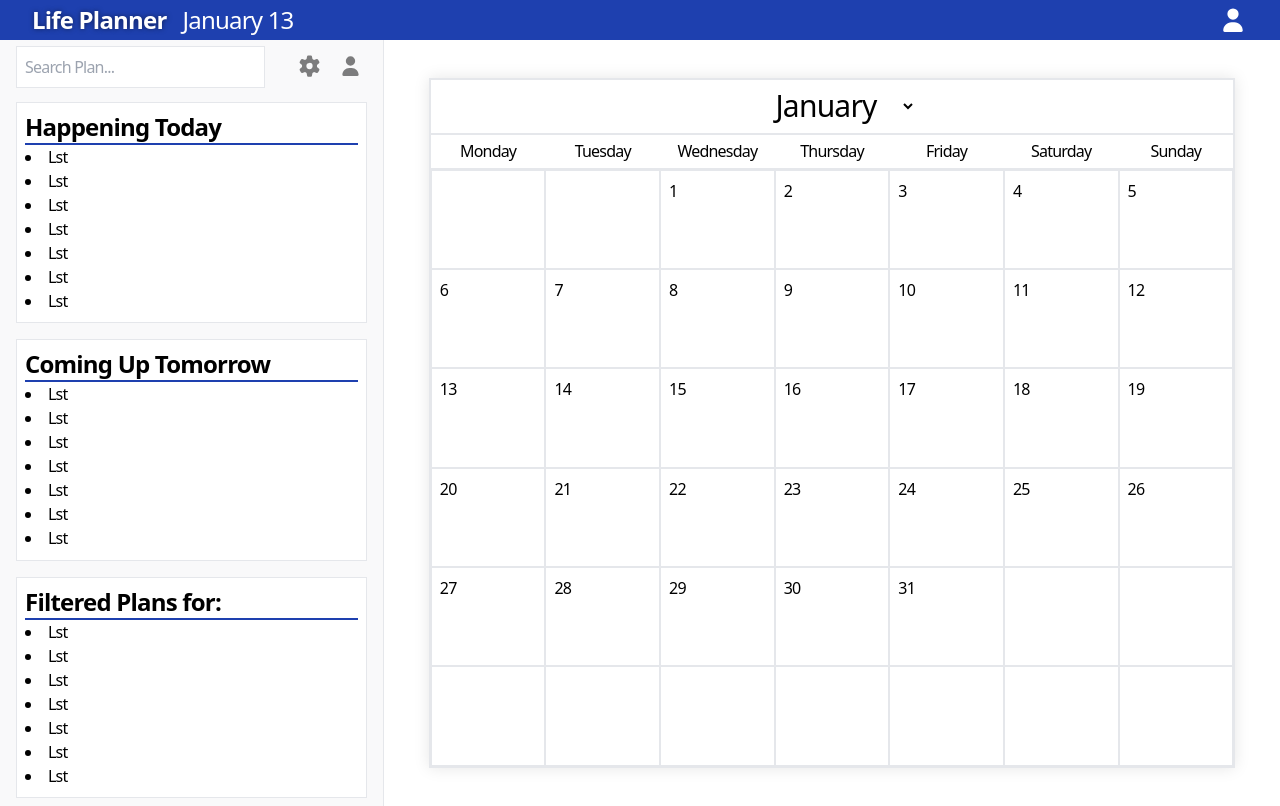
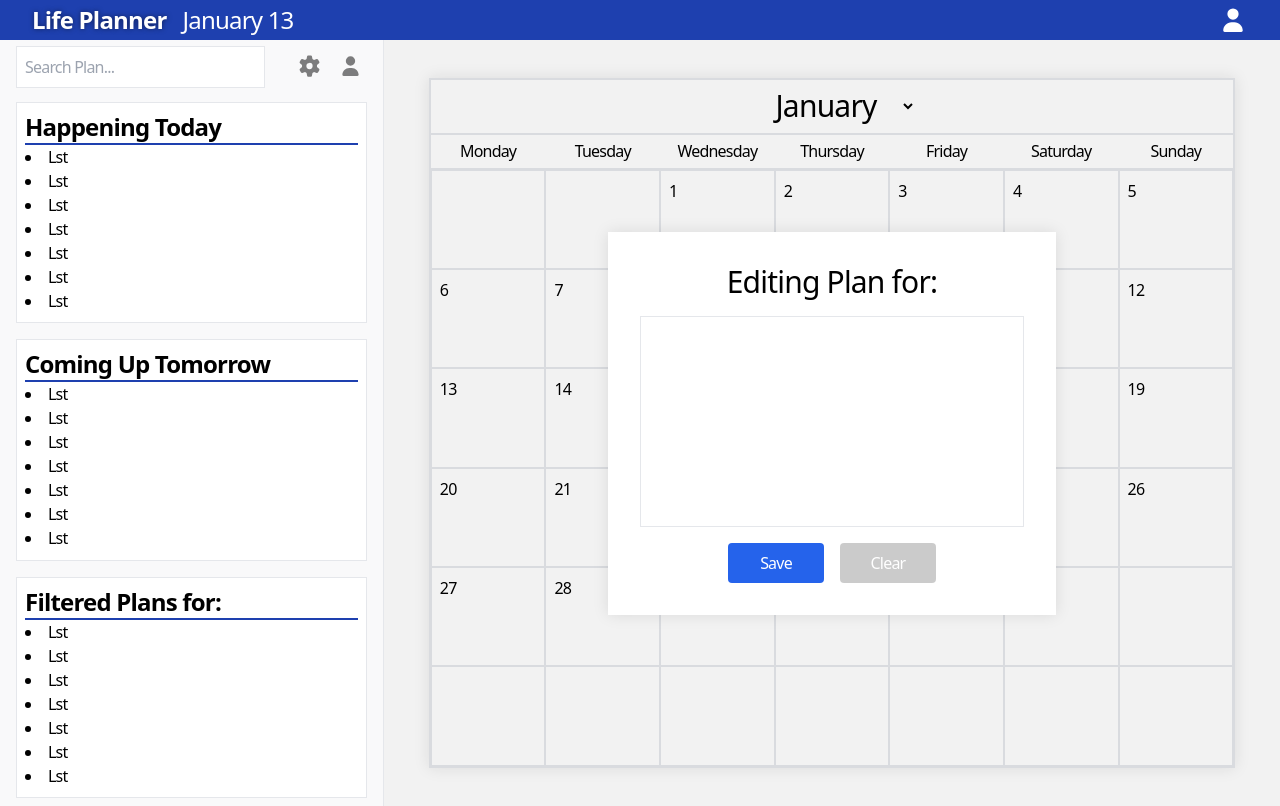
Before and after one commit to lseti1/AngularLifePlanner-1234890, an Angular app: page / in a window 1280 px wide. Both pictures are taken after a click on the item "10". Built offline with nearby package versions, Linux system fonts and the light colour scheme.

Commit message:
Fucntionality/Styling: Setting up positioning and layout when selecting a date and wanting to save or clear a plan

```diff
--- a/src/app/calendar-view/calendar-view.html
+++ b/src/app/calendar-view/calendar-view.html
@@ -1,4 +1,4 @@
-<div class="w-full h-full flex items-center justify-center">
+<div class="relative w-full h-full flex items-center justify-center">
     <div class="border w-[90%] h-[90%] shadow-sm">
         <div class="border flex items-center justify-center h-[8%]">
             <select class="text-3xl bg-white text-center border-b-2 border-blue-800/0 hover:border-blue-800 cursor-pointer " [(ngModel)]="selectedMonthIndex">
@@ -17,11 +17,14 @@
         <div class="border h-[87%]">
             <ul class="grid grid-cols-7 grid-rows-6 h-full w-full">
                 @for (day of days; track day) {
-                    <li [ngClass]="{'text-white/0 pointer-events-none': isValidCalendarDay($index) }" class="border p-2 hover:bg-blue-800 hover:text-white cursor-pointer select-none">
+                    <li [ngClass]="{'text-white/0 pointer-events-none': isValidCalendarDay($index) }" (click)="toggleHasSelectedDate()" class="border p-2 hover:bg-blue-800 hover:text-white cursor-pointer select-none">
                         {{ day - selectedMonthFirstDayIndex() + 1}}
                     </li>
                 }
             </ul>
         </div>
     </div>
+    @if (hasSelectedDate()) {
+        <app-selection-view />
+    }
 </div>
--- a/src/app/calendar-view/calendar-view.ts
+++ b/src/app/calendar-view/calendar-view.ts
@@ -1,11 +1,12 @@
-import { Component, signal } from '@angular/core';
+import { Component, computed, signal } from '@angular/core';
 import { CalendarService } from '../services/calendar-service';
 import { CommonModule } from '@angular/common';
 import { FormsModule } from '@angular/forms';
+import { SelectionView } from './selection-view/selection-view';
 
 @Component({
   selector: 'app-calendar-view',
-  imports: [FormsModule, CommonModule],
+  imports: [FormsModule, CommonModule, SelectionView],
   templateUrl: './calendar-view.html',
   styleUrl: './calendar-view.css'
 })
@@ -18,6 +19,8 @@ export class CalendarView {
   public selectedDay: number = 0;
   public selectedMonthFirstDayIndex = signal<number>(0);
   public selectedMonthLastDayIndex = signal<number>(0);
+
+  public hasSelectedDate = computed(() => this.calendarService.hasSelectedDate());
 
   constructor(
     private calendarService: CalendarService
@@ -45,4 +48,8 @@ export class CalendarView {
   isValidCalendarDay(day: number): boolean {
     return day - this.selectedMonthFirstDayIndex() + 1 < 0 || day >= this.selectedMonthLastDayIndex() + this.selectedMonthFirstDayIndex() - 1;
   }
+
+  toggleHasSelectedDate(): void {
+    this.calendarService.setHasSelectedDate(true);
+  }
 }
--- /dev/null
+++ b/src/app/calendar-view/selection-view/selection-view.html
@@ -0,0 +1,10 @@
+<div class="absolute flex items-center left-0 top-0 w-full h-full justify-center bg-black/5">
+    <form #form="ngForm" (ngSubmit)="onSubmit(form)" class="flex flex-col justify-start items-center bg-white w-[50%] h-[50%] shadow-sm p-8 gap-4">
+        <h1 class="text-3xl">Editing Plan for: </h1>
+        <input class="bg-white border w-full h-full text-center"/>
+        <div class="flex flex-row gap-4">
+            <button type="submit" class="blue-btn">Save</button>
+            <button [ngClass]="selectedPlanText === '' ? 'opacity-20 pointer-events-none' : ''" type="button" class="black-btn" (click)="onClear()">Clear</button>
+        </div>
+    </form>
+</div>
--- /dev/null
+++ b/src/app/calendar-view/selection-view/selection-view.ts
@@ -0,0 +1,29 @@
+import { CommonModule } from '@angular/common';
+import { Component } from '@angular/core';
+import { FormsModule, NgForm } from '@angular/forms';
+import { CalendarService } from '../../services/calendar-service';
+
+@Component({
+  selector: 'app-selection-view',
+  imports: [FormsModule, CommonModule],
+  templateUrl: './selection-view.html',
+  styleUrl: './selection-view.css'
+})
+export class SelectionView {
+  public selectedPlanText: string = '';
+
+  constructor(
+    private calendarService: CalendarService
+  ) {
+  }
+
+  onClear(): void {
+    this.selectedPlanText = '';
+  }
+
+  onSubmit(formData: NgForm): void {
+    formData.reset();
+    this.calendarService.setHasSelectedDate(false);
+    console.log("onSubmit pressed");
+  }
+}
--- a/src/app/services/calendar-service.ts
+++ b/src/app/services/calendar-service.ts
@@ -1,5 +1,4 @@
 import { Injectable, signal } from '@angular/core';
-import { first } from 'rxjs';
 
 @Injectable({ providedIn: 'root' })
 export class CalendarService {
@@ -8,6 +7,8 @@ export class CalendarService {
 
   public selectedDateIndex: number = this.currentDate.getDate();
   public selectedMonthIndex: number = this.currentDate.getMonth();
+
+  public hasSelectedDate = signal<boolean>(false);
 
   getCurrentDate(): Date {
     return this.currentDate;
@@ -42,4 +43,9 @@ export class CalendarService {
     this.selectedMonthIndex = index;
     console.log(this.selectedMonthIndex);
   }
+
+  setHasSelectedDate(value: boolean): void {
+    this.hasSelectedDate.set(value);
+    console.log("Has Selected Date: ", this.hasSelectedDate());
+  }
 }
--- a/src/styles.css
+++ b/src/styles.css
@@ -20,18 +20,18 @@
   }
 
   .black-btn {
-    @apply bg-black min-w-[10rem] rounded hover:bg-gray-700 p-3 text-lg text-white select-none;
+    @apply bg-black min-w-[6rem] rounded hover:bg-gray-700 p-2 text-base text-white select-none;
   }
 
   .blue-btn {
-    @apply bg-blue-600 min-w-[10rem] rounded text-shadow hover:bg-blue-700 p-3 text-lg text-white select-none;
+    @apply bg-blue-600 min-w-[6rem] rounded hover:bg-blue-800 p-2 text-base text-white select-none;
   }
 
   .green-btn {
-    @apply bg-green-600 min-w-[10rem] rounded text-shadow hover:bg-green-700 p-3 text-lg text-white select-none;
+    @apply bg-green-600 min-w-[6rem] rounded hover:bg-green-800 p-2 text-base text-white select-none;
   }
 
   .red-btn {
-    @apply bg-red-700 min-w-[10rem] rounded text-shadow hover:bg-red-800 p-3 text-lg text-white select-none;
+    @apply bg-red-700 min-w-[6rem] rounded hover:bg-red-800 p-2 text-base text-white select-none;
   }
 }
```
Also changed, not shown: src/app/calendar-view/selection-view/selection-view.css (added), 1 other file (tests, documents, lock files or other folders).
